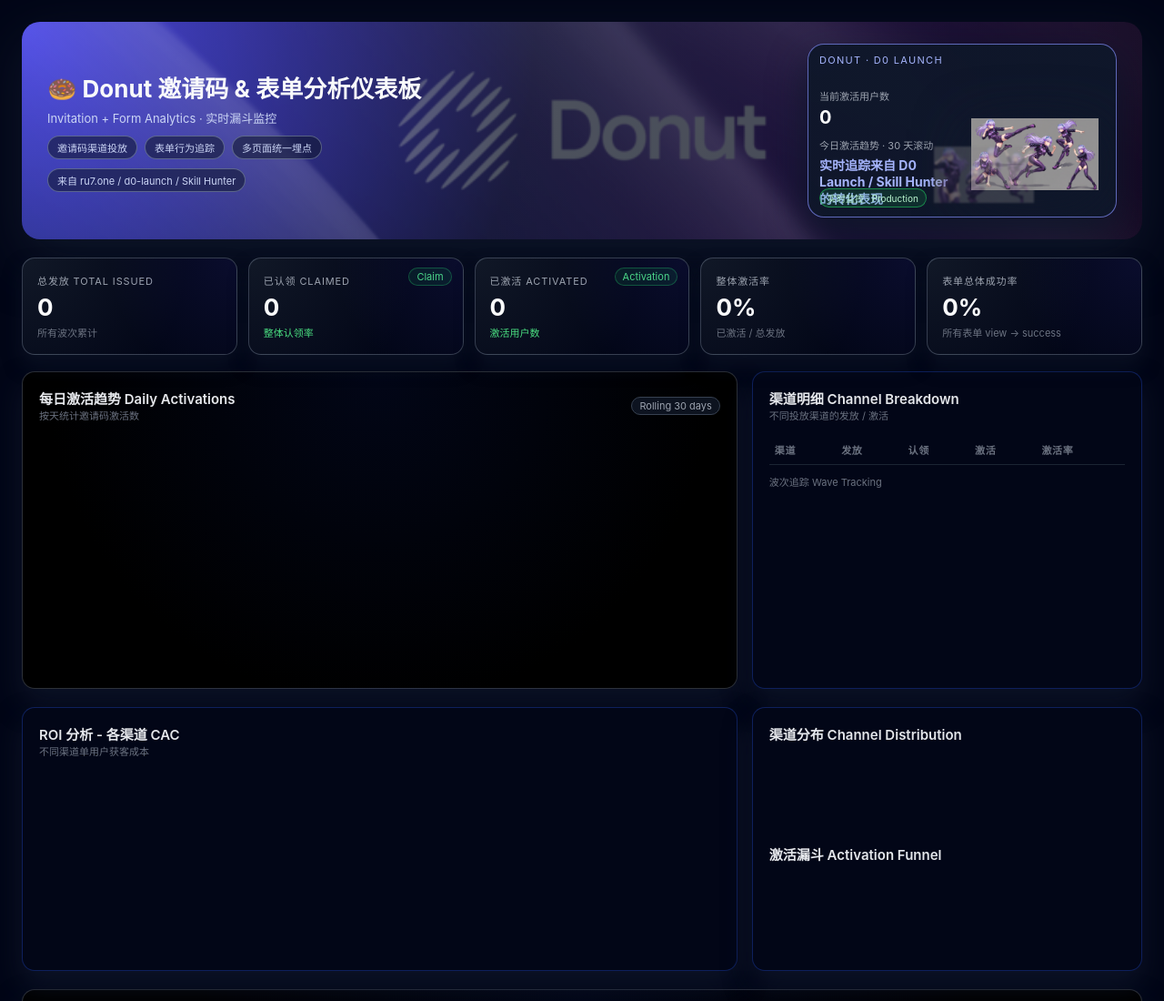
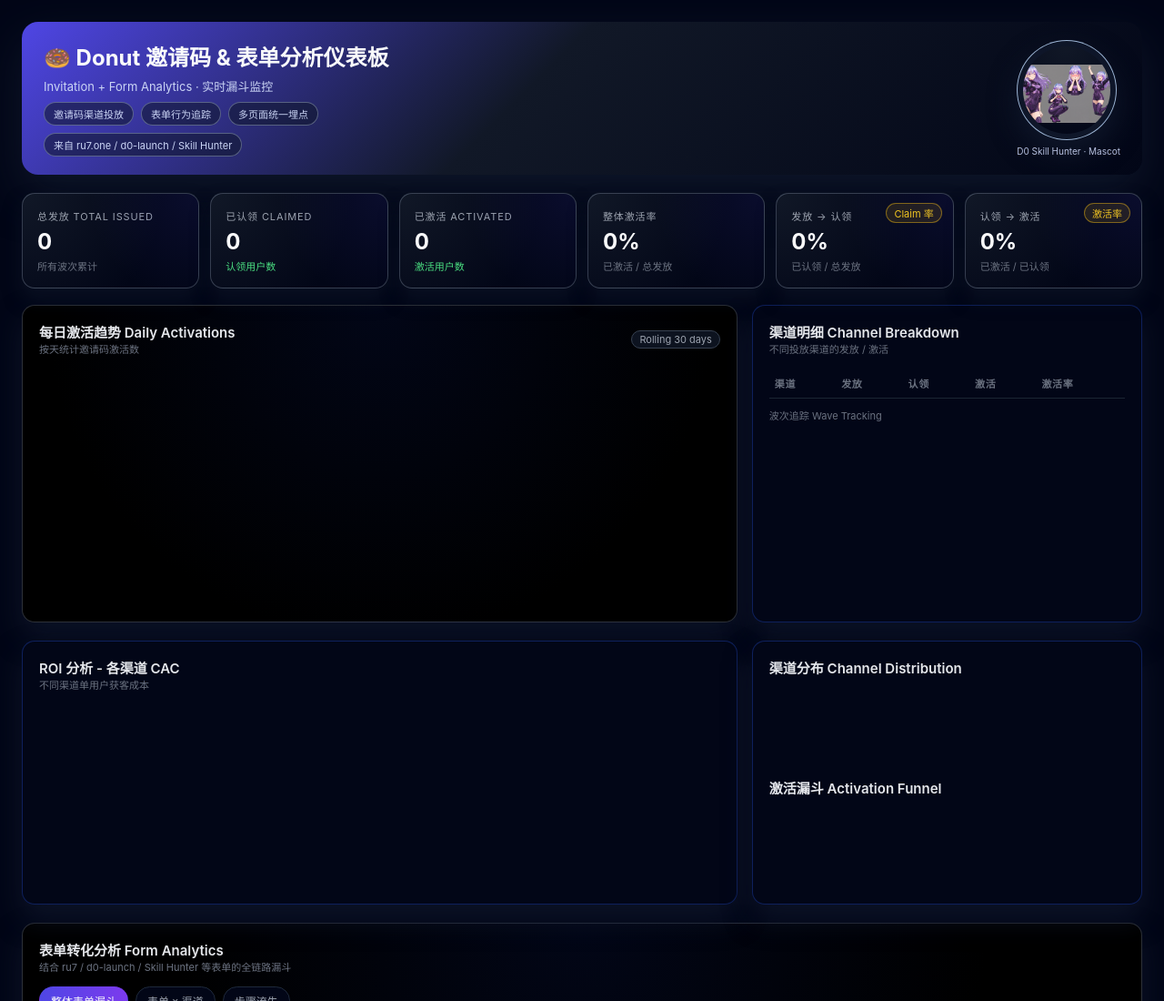
Before and after one commit to fhellby/invitationcode, a website: page index.html in a window 1280 px wide. Shown: the top 1100 px of the page at 91% size. Drawn offline with nearby package versions, Linux system fonts and the light colour scheme; no server answers.

Commit message:
Update index.html

```diff
--- a/index.html
+++ b/index.html
@@ -28,34 +28,21 @@
 
     header {
       position: relative;
-      padding: 24px 28px;
-      border-radius: 20px;
+      padding: 20px 24px;
+      border-radius: 18px;
       margin-bottom: 20px;
-      background: radial-gradient(circle at top left, #4f46e5 0, #111827 45%, #020617 100%);
+      background: linear-gradient(135deg, #4f46e5 0%, #111827 45%, #020617 100%);
+      box-shadow: 0 20px 50px rgba(15, 23, 42, 0.95);
+      display: flex;
+      align-items: center;
+      justify-content: space-between;
+      gap: 16px;
       overflow: hidden;
-      box-shadow: 0 20px 60px rgba(15, 23, 42, 0.95);
-      display: grid;
-      grid-template-columns: minmax(0, 1.4fr) minmax(0, 1fr);
-      gap: 16px;
-      align-items: center;
-    }
-
-    /* 背景大 Banner（淡化） */
-    header::before {
-      content: '';
-      position: absolute;
-      inset: 0;
-      background-image: url('/assets/donut_banner1_720.png');
-      background-size: cover;
-      background-position: center;
-      opacity: 0.25;
-      mix-blend-mode: screen;
-      pointer-events: none;
     }
 
     h1 {
       color: #f9fafb;
-      font-size: 26px;
+      font-size: 24px;
       margin-bottom: 6px;
     }
 
@@ -68,7 +55,7 @@
       display: flex;
       gap: 8px;
       flex-wrap: wrap;
-      margin-top: 10px;
+      margin-top: 8px;
     }
 
     .tag {
@@ -84,6 +71,7 @@
     .header-left {
       position: relative;
       z-index: 1;
+      max-width: 70%;
     }
 
     .header-right {
@@ -92,94 +80,46 @@
       display: flex;
       align-items: center;
       justify-content: flex-end;
+      min-width: 0;
     }
 
-    .hero-card {
-      position: relative;
+    .avatar-card {
+      width: 110px;
+      height: 110px;
+      border-radius: 999px;
+      padding: 6px;
+      background: radial-gradient(circle at top, rgba(15,23,42,0.9), rgba(15,23,42,1));
+      border: 1px solid rgba(191, 219, 254, 0.8);
+      box-shadow: 0 14px 30px rgba(15, 23, 42, 1);
+      display: flex;
+      align-items: center;
+      justify-content: center;
+    }
+
+    .avatar-inner {
       width: 100%;
-      max-width: 340px;
-      border-radius: 18px;
-      padding: 10px 12px;
-      background: radial-gradient(circle at top left, rgba(15,23,42,0.96), rgba(15,23,42,0.98));
-      border: 1px solid rgba(129, 140, 248, 0.7);
-      box-shadow: 0 18px 40px rgba(15,23,42,1);
+      height: 100%;
+      border-radius: 999px;
+      background: radial-gradient(circle at top, #111827, #020617);
       overflow: hidden;
       display: flex;
       align-items: center;
-      gap: 8px;
+      justify-content: center;
     }
 
-    .hero-logo {
-      position: absolute;
-      top: 10px;
-      left: 12px;
-      font-size: 11px;
-      color: #a5b4fc;
-      letter-spacing: 0.12em;
-      text-transform: uppercase;
+    .avatar-inner img {
+      width: 120%;
+      height: auto;
+      object-fit: contain;
+      transform: translateY(4px);
     }
 
-    .hero-metric {
-      margin-top: 18px;
-    }
-
-    .hero-metric-label {
-      font-size: 11px;
-      color: #9ca3af;
-      margin-bottom: 4px;
-    }
-
-    .hero-metric-value {
-      font-size: 20px;
-      font-weight: 700;
-      color: #f9fafb;
-    }
-
-    .hero-image-wrap {
-      flex: 1;
-      display: flex;
-      justify-content: center;
-      align-items: flex-end;
-      min-height: 130px;
-      position: relative;
-    }
-
-    .hero-image-main {
-      width: 140px;
-      filter: drop-shadow(0 12px 30px rgba(15,23,42,1));
-      transform: translateY(0);
-      transition: transform 0.3s ease;
-    }
-
-    .hero-image-bg {
-      position: absolute;
-      left: -35px;
-      bottom: -10px;
-      width: 110px;
-      opacity: 0.35;
-      filter: blur(1px);
-      transform: translateY(4px);
-      transition: transform 0.3s ease, opacity 0.3s ease;
-    }
-
-    .hero-card:hover .hero-image-main {
-      transform: translateY(-6px);
-    }
-    .hero-card:hover .hero-image-bg {
-      transform: translateY(-2px);
-      opacity: 0.5;
-    }
-
-    .hero-chip {
-      position: absolute;
-      bottom: 10px;
-      left: 12px;
+    .avatar-label {
       font-size: 10px;
-      padding: 2px 8px;
-      border-radius: 999px;
-      background: rgba(22, 163, 74, 0.18);
-      color: #bbf7d0;
-      border: 1px solid rgba(34, 197, 94, 0.6);
+      color: #cbd5f5;
+      text-align: center;
+      margin-top: 6px;
+      opacity: 0.9;
     }
 
     .metrics-grid {
@@ -218,7 +158,7 @@
 
     .metric-value {
       color: #f9fafb;
-      font-size: 26px;
+      font-size: 24px;
       font-weight: 700;
     }
 
@@ -242,6 +182,12 @@
       background: rgba(22, 163, 74, 0.12);
       color: #4ade80;
       border: 1px solid rgba(34, 197, 94, 0.35);
+    }
+
+    .metric-badge-warning {
+      background: rgba(234, 179, 8, 0.12);
+      color: #facc15;
+      border-color: rgba(234, 179, 8, 0.5);
     }
 
     .dashboard-grid {
@@ -444,7 +390,7 @@
       border: 1px solid rgba(234, 179, 8, 0.5);
     }
 
-    /* 表单分析区域样式 */
+    /* 表单分析区域 */
 
     .section-tabs {
       display: flex;
@@ -510,9 +456,14 @@
 
     @media (max-width: 900px) {
       header {
-        grid-template-columns: minmax(0, 1fr);
+        flex-direction: column;
+        align-items: flex-start;
+      }
+      .header-left {
+        max-width: 100%;
       }
       .header-right {
+        align-self: stretch;
         justify-content: flex-start;
       }
       .dashboard-grid {
@@ -536,40 +487,22 @@
           <span class="tag">来自 ru7.one / d0-launch / Skill Hunter</span>
         </div>
       </div>
-
       <div class="header-right">
-        <div class="hero-card">
-          <div class="hero-logo">DONUT · D0 LAUNCH</div>
-          <div style="flex:1; padding-top:20px;">
-            <div class="hero-metric">
-              <div class="hero-metric-label">当前激活用户数</div>
-              <div class="hero-metric-value" data-metric="total-activated">0</div>
+        <div>
+          <div class="avatar-card">
+            <div class="avatar-inner">
+              <img
+                src="/assets/cc72d603-850b-4655-bf6b-a4c870e7b502_720.png"
+                alt="D0 Mascot"
+              />
             </div>
-            <div class="hero-metric" style="margin-top:10px;">
-              <div class="hero-metric-label">今日激活趋势 · 30 天滚动</div>
-              <div class="hero-metric-value" style="font-size:14px;color:#a5b4fc;">
-                实时追踪来自 D0 Launch / Skill Hunter 的转化表现
-              </div>
-            </div>
-            <div class="hero-chip">实时监控 · Production</div>
           </div>
-          <div class="hero-image-wrap">
-            <img
-              src="/assets/b5be588d-aa36-4657-a4b6-d5021504e78c_720.png"
-              alt="D0 Character Action"
-              class="hero-image-main"
-            />
-            <img
-              src="/assets/cc72d603-850b-4655-bf6b-a4c870e7b502_720.png"
-              alt="D0 Chibi"
-              class="hero-image-bg"
-            />
-          </div>
+          <div class="avatar-label">D0 Skill Hunter · Mascot</div>
         </div>
       </div>
     </header>
 
-    <!-- 顶部整体指标 -->
+    <!-- 顶部整体指标（更细颗粒度） -->
     <div class="metrics-grid">
       <div class="metric-card">
         <div class="metric-label">总发放 Total Issued</div>
@@ -577,13 +510,11 @@
         <div class="metric-sub">所有波次累计</div>
       </div>
       <div class="metric-card">
-        <span class="metric-badge">Claim</span>
         <div class="metric-label">已认领 Claimed</div>
         <div class="metric-value" data-metric="total-claimed">0</div>
-        <div class="metric-sub metric-positive">整体认领率</div>
+        <div class="metric-sub metric-positive">认领用户数</div>
       </div>
       <div class="metric-card">
-        <span class="metric-badge">Activation</span>
         <div class="metric-label">已激活 Activated</div>
         <div class="metric-value" data-metric="total-activated">0</div>
         <div class="metric-sub metric-positive">激活用户数</div>
@@ -594,9 +525,16 @@
         <div class="metric-sub">已激活 / 总发放</div>
       </div>
       <div class="metric-card">
-        <div class="metric-label">表单总体成功率</div>
-        <div class="metric-value" data-metric="form-overall-success">0%</div>
-        <div class="metric-sub">所有表单 view → success</div>
+        <span class="metric-badge metric-badge-warning">Claim 率</span>
+        <div class="metric-label">发放 → 认领</div>
+        <div class="metric-value" data-metric="claim-rate">0%</div>
+        <div class="metric-sub">已认领 / 总发放</div>
+      </div>
+      <div class="metric-card">
+        <span class="metric-badge metric-badge-warning">激活率</span>
+        <div class="metric-label">认领 → 激活</div>
+        <div class="metric-value" data-metric="activate-from-claim">0%</div>
+        <div class="metric-sub">已激活 / 已认领</div>
       </div>
     </div>
 
@@ -769,10 +707,10 @@
           claimedEl.textContent = (totals.claimed || 0).toLocaleString();
         }
 
-        const activatedEls = document.querySelectorAll('[data-metric="total-activated"]');
-        activatedEls.forEach(el => {
-          el.textContent = (totals.activated || 0).toLocaleString();
-        });
+        const activatedEl = document.querySelector('[data-metric="total-activated"]');
+        if (activatedEl) {
+          activatedEl.textContent = (totals.activated || 0).toLocaleString();
+        }
 
         const overallRateEl = document.querySelector('[data-metric="overall-rate"]');
         if (overallRateEl) {
@@ -780,6 +718,25 @@
             ? ((totals.activated / totals.issued) * 100).toFixed(1)
             : '0.0';
           overallRateEl.textContent = overallRate + '%';
+        }
+
+        // 新增的两张颗粒度指标卡
+        const claimRateEl = document.querySelector('[data-metric="claim-rate"]');
+        if (claimRateEl) {
+          const rate = totals.issued
+            ? ((totals.claimed / totals.issued) * 100).toFixed(1)
+            : '0.0';
+          claimRateEl.textContent = rate + '%';
+        }
+
+        const activateFromClaimEl = document.querySelector(
+          '[data-metric="activate-from-claim"]'
+        );
+        if (activateFromClaimEl) {
+          const rate = totals.claimed
+            ? ((totals.activated / totals.claimed) * 100).toFixed(1)
+            : '0.0';
+          activateFromClaimEl.textContent = rate + '%';
         }
 
         channelData = data.channelData || [];
```
